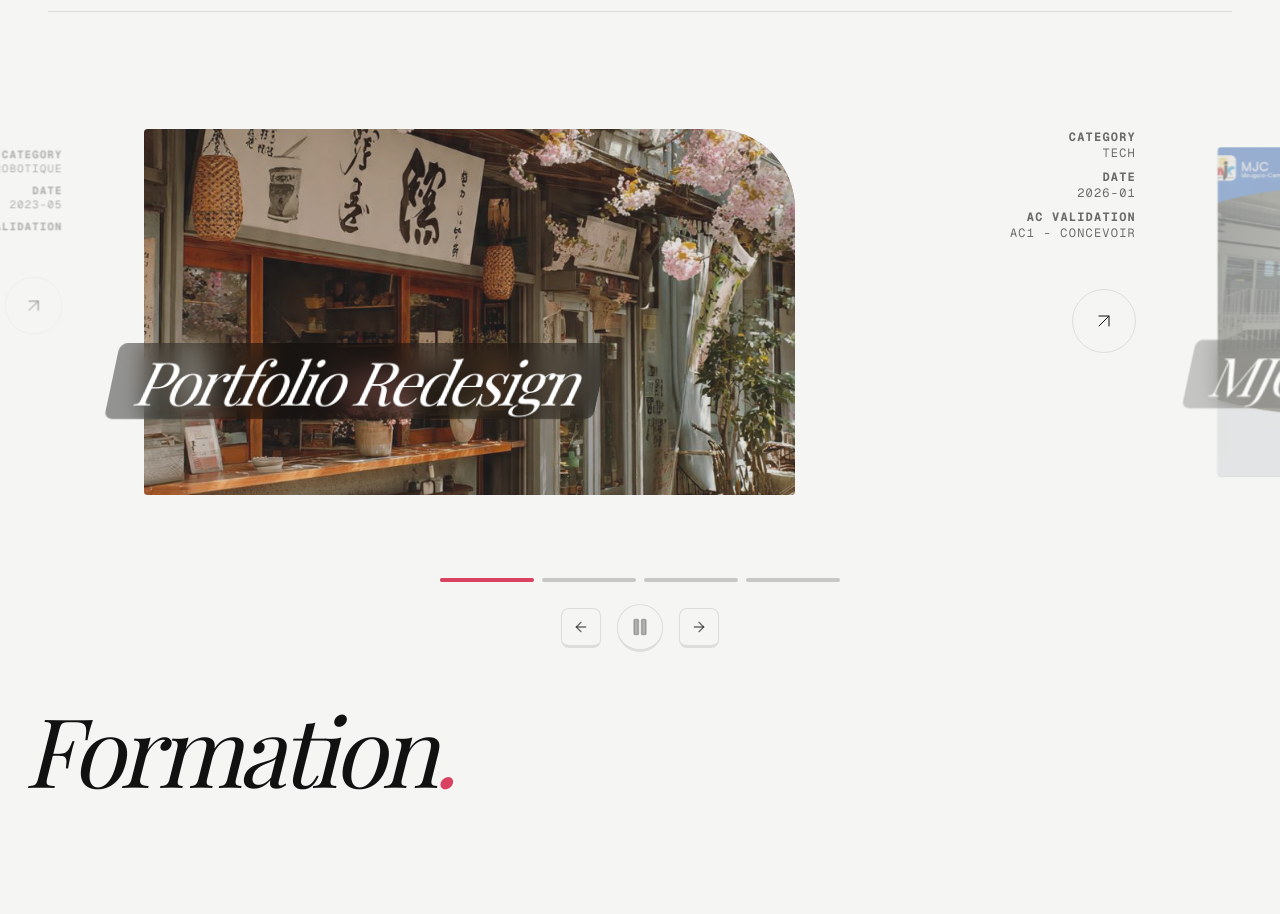
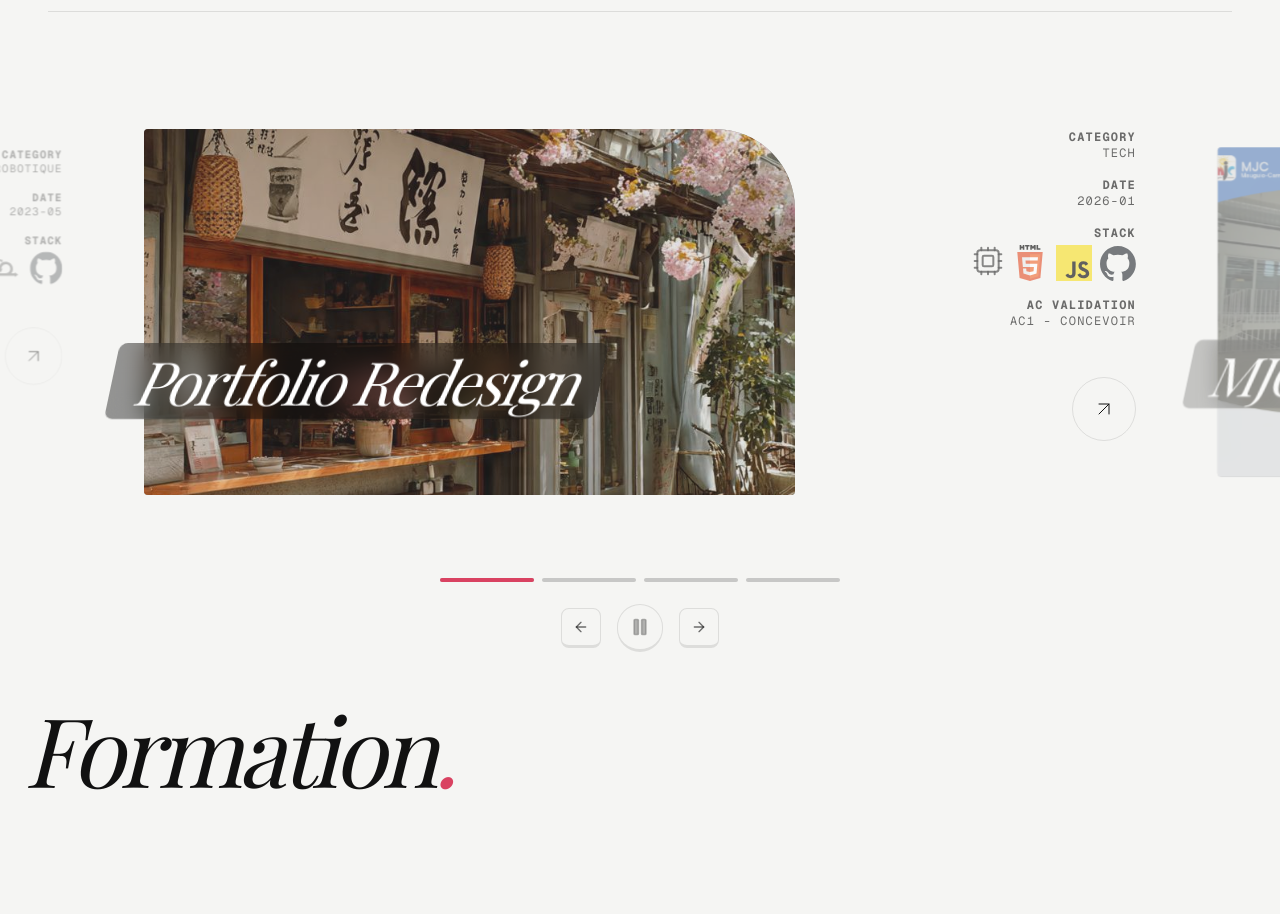
Before and after one commit to theodoredeboisseson/theodoredeboisseson.github.io, a Next.js app: page / in a window 1280 px wide. Shown: the part 1860-2774 px from the top of the page. Built offline with nearby package versions, Linux system fonts and the light colour scheme; a web font is replaced by a local one.

Commit message:
feat(project): Adds interfaces.tsx for DRY principle and consistency. Add used skills to project cards

```diff
--- /dev/null
+++ b/app/Interfaces.tsx
@@ -0,0 +1,11 @@
+export interface Project {
+    slug: string;
+    title: string;
+    category: string;
+    date: string;
+    under_the_hood: string;
+    ac_validation?: string[];
+    image?: string;
+    usedSkills?: string[];
+    filter?: 'Tech' | 'Art';
+}
--- a/app/components/sections/ProjectGalleryClient.tsx
+++ b/app/components/sections/ProjectGalleryClient.tsx
@@ -4,17 +4,7 @@ import { useState } from 'react';
 import { AnimatePresence } from 'framer-motion';
 import ProjectCard from '../ui/ProjectCard';
 import ReturnButton from '../ui/ReturnButton';
-
-interface Project {
-    slug: string;
-    title: string;
-    category: string;
-    date: string;
-    under_the_hood: string;
-    ac_validation?: string[];
-    image?: string;
-    filter?: 'Tech' | 'Art';
-}
+import { Project } from '../../Interfaces';
 
 interface ProjectGalleryClientProps {
     projects: Project[];
--- a/app/components/ui/ProjectCard.tsx
+++ b/app/components/ui/ProjectCard.tsx
@@ -4,17 +4,11 @@ import Link from 'next/link';
 import Image from 'next/image';
 import { motion } from 'framer-motion';
 import { ArrowUpRight } from 'lucide-react';
+import * as Icons from 'lucide-react';
+import { LucideIcon } from 'lucide-react';
+import skillsData from '../../../data/skills.json';
 
-interface Project {
-    slug: string;
-    title: string;
-    category: string;
-    date: string;
-    under_the_hood: string;
-    ac_validation?: string[];
-    image?: string;
-    // Add other properties as needed from your projects.json structure
-}
+import { Project } from '../../Interfaces';
 
 interface ProjectCardProps {
     project: Project;
@@ -22,6 +16,8 @@ interface ProjectCardProps {
 }
 
 export default function ProjectCard({ project, index = 0 }: ProjectCardProps) {
+    const linkedSkills = project.usedSkills?.map(id => skillsData.find(s => s.id === id)).filter(Boolean) || [];
+
     return (
         <motion.article
             layout
@@ -66,7 +62,7 @@ export default function ProjectCard({ project, index = 0 }: ProjectCardProps) {
 
                 {/* Metadata Block */}
                 <div className="lg:col-span-4 flex flex-col items-end text-right pt-4 lg:pt-0">
-                    <div className="font-mono text-xs uppercase tracking-widest space-y-2 opacity-60 text-foreground">
+                    <div className="font-mono text-xs uppercase tracking-widest space-y-4 opacity-60 text-foreground">
                         <div className="flex flex-col">
                             <span className="font-bold">Category</span>
                             <span>{project.category}</span>
@@ -75,19 +71,41 @@ export default function ProjectCard({ project, index = 0 }: ProjectCardProps) {
                             <span className="font-bold">Date</span>
                             <span>{project.date || '2025'}</span>
                         </div>
+
+                        {/* Skills Icons */}
+                        {linkedSkills.length > 0 && (
+                            <div className="flex flex-col items-end">
+                                <span className="font-bold mb-1">Stack</span>
+                                <div className="flex flex-wrap gap-2 justify-end">
+                                    {linkedSkills.slice(0, 18).map((skill) => (
+                                        <div key={skill!.id} title={skill!.name} className="text-foreground/80 hover:text-primary transition-colors">
+                                            {getIcon(skill!.icon)}
+                                        </div>
+                                    ))}
+                                </div>
+                            </div>
+                        )}
+
+                        {project.ac_validation && project.ac_validation.length > 0 && (
                             <div className="flex flex-col">
                                 <span className="font-bold">Ac validation</span>
-                            <span>{project.ac_validation ? project.ac_validation[0] : 'React'}</span>
+                                <span>{project.ac_validation[0]}</span>
                             </div>
+                        )}
                     </div>
 
                     {/* Link Arrow */}
+                    <div className="relative mt-12">
+                        <span className="absolute right-full mr-4 top-1/2 -translate-y-1/2 opacity-0 group-hover:opacity-100 transition-opacity duration-300 pointer-events-none bg-foreground/50 text-background text-xs font-mono uppercase px-3 py-1 rounded whitespace-nowrap hidden lg:block">
+                            See more
+                        </span>
                         <Link
                             href={`/projects/${project.slug}`}
-                        className="mt-12 size-16 border border-foreground/10 rounded-full flex items-center justify-center text-foreground group-hover:bg-primary group-hover:text-white group-hover:border-transparent transition-all duration-300 group-hover:scale-110"
+                            className="size-16 border border-foreground/10 rounded-full flex items-center justify-center text-foreground group-hover:bg-primary group-hover:text-white group-hover:border-transparent transition-all duration-300 group-hover:scale-110"
                         >
                             <ArrowUpRight strokeWidth={1} size={24} />
                         </Link>
+                    </div>
                 </div>
 
                 {/* Overlapping Title */}
@@ -106,3 +124,25 @@ export default function ProjectCard({ project, index = 0 }: ProjectCardProps) {
         </motion.article>
     );
 }
+
+// Helper to support custom image paths from /public/icones or Lucide icons
+const getIcon = (name: string) => {
+    // Check if it's a file path for custom icon (starts with / or includes .svg/.png/.jpg)
+    if (name.startsWith('/') || name.includes('.') || name.includes('/')) {
+        // If it's just a filename like 'blender.svg', assume it's in /icones/ if not specified
+        const src = name.startsWith('/') ? name : `/icones/${name}`;
+        return <img src={src} alt="" className="size-9 object-contain" />;
+    }
+
+    // Lucide fallback
+    // @ts-expect-error - Dynamic icon lookup
+    const Icon = Icons[name] as LucideIcon;
+
+    if (Icon) return <Icon size={32} strokeWidth={1.5} />;
+
+    // Specific manual mapping for missing Lucide icons or brand overrides
+    if (name === 'NextJs') return <Icons.Cpu size={32} strokeWidth={1.5} />;
+
+    // Default fallback
+    return <Icons.Code size={32} strokeWidth={1.5} />;
+};
--- a/app/page.tsx
+++ b/app/page.tsx
@@ -5,10 +5,11 @@ import FeaturedProjects from "./components/sections/FeaturedProjects";
 import FormationSection from "./components/sections/FormationSection";
 import ContactSection from "./components/sections/ContactSection";
 import { getAllProjects } from "../lib/mdx";
+import { Project } from "./Interfaces";
 
 export default function Home() {
   const allProjects = getAllProjects();
-  const featuredProjects = allProjects
+  const featuredProjects: Project[] = allProjects
     .filter(p => p.featured)
     .map(p => ({
       slug: p.slug,
@@ -17,7 +18,8 @@ export default function Home() {
       date: p.date,
       under_the_hood: p.description,
       ac_validation: p.ac_list,
-      image: p.image
+      image: p.image,
+      usedSkills: p.usedSkills
     }));
 
   return (
--- a/app/projects/page.tsx
+++ b/app/projects/page.tsx
@@ -1,5 +1,6 @@
 import { getAllProjects } from '../../lib/mdx';
 import ProjectGalleryClient from '../components/sections/ProjectGalleryClient';
+import { Project } from '../Interfaces';
 
 export const metadata = {
     title: 'Projects | Théodore',
@@ -10,7 +11,7 @@ export default function ProjectsGalleryPage() {
     const rawProjects = getAllProjects();
 
     // Transform MDX data to match ProjectCard interface
-    const projects = rawProjects.map(p => ({
+    const projects: Project[] = rawProjects.map(p => ({
         slug: p.slug,
         title: p.title,
         category: p.category,
@@ -18,7 +19,8 @@ export default function ProjectsGalleryPage() {
         under_the_hood: p.description, // Mapping description from frontmatter for the card summary
         ac_validation: p.ac_list,
         image: p.image,
-        filter: p.filter
+        filter: p.filter,
+        usedSkills: p.usedSkills
     }));
 
     return (
```
Also changed, not shown: app/components/sections/FeaturedProjects.tsx (+1 -9 lines). Lines whose indentation alone changed are shown as unchanged.
